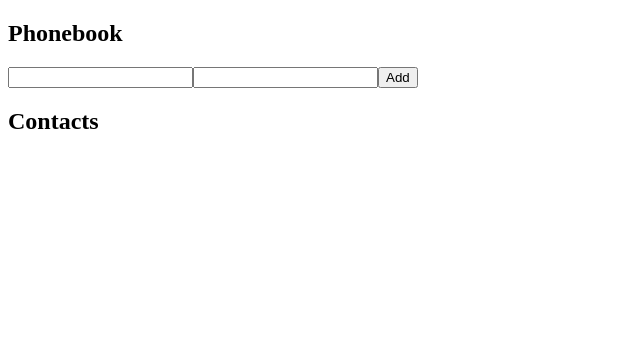
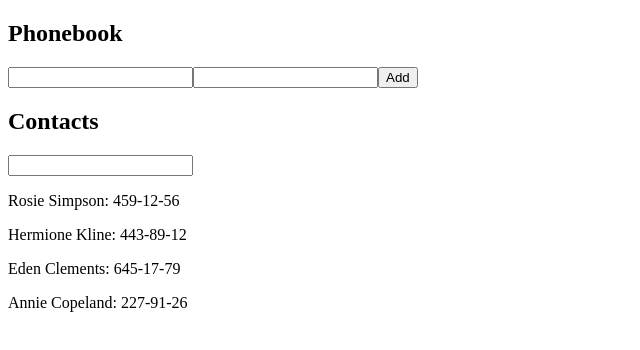
Before and after one commit to HLongNguyen0/goit-react-hw-02-phonebook, a React (Create React App) app: page / in a window 1280 px wide. Shown: the top 350 px of the page, without its empty margins (0-640 px from the left). Built offline with nearby package versions, Linux system fonts and the light colour scheme.

Commit message:
step3
filter

```diff
--- a/src/App.js
+++ b/src/App.jsx
@@ -1,11 +1,19 @@
 import { Component } from "react";
+import { Filter } from "./App.styled";
 import Contacts from "./components/Contacts/Contacts";
+import FilteredContacts from "./components/FilteredContacts/FilteredContacts";
 import Phonebook from "./components/Phonebook/Phonebook";
 import Section from "./components/Section/Section";
 
 class App extends Component {
   state = {
-    contacts: [],
+    contacts: [
+      { id: "id-1", name: "Rosie Simpson", number: "459-12-56" },
+      { id: "id-2", name: "Hermione Kline", number: "443-89-12" },
+      { id: "id-3", name: "Eden Clements", number: "645-17-79" },
+      { id: "id-4", name: "Annie Copeland", number: "227-91-26" },
+    ],
+    filter: "",
     name: "",
     number: "",
   };
@@ -41,7 +49,21 @@
           />
         </Section>
         <Section title="Contacts">
-          <Contacts contacts={this.state.contacts} />
+          <>
+            <Filter
+              name="filter"
+              value={this.state.filter}
+              onChange={this.hanleInput}
+            />
+            {this.state.filter === "" ? (
+              <Contacts contacts={this.state.contacts} />
+            ) : (
+              <FilteredContacts
+                contacts={this.state.contacts}
+                filter={this.state.filter}
+              />
+            )}
+          </>
         </Section>
       </>
     );
--- /dev/null
+++ b/src/App.styled.js
@@ -0,0 +1,3 @@
+import styled from "styled-components";
+
+export const Filter = styled.input``;
--- /dev/null
+++ b/src/components/FilteredContacts/FilteredContacts.jsx
@@ -0,0 +1,15 @@
+import React from "react";
+import { nanoid } from "nanoid";
+
+export default function FilteredContacts({ contacts, filter }) {
+  return contacts.map((contact) => {
+    const id = nanoid();
+    return (
+      contact.name.toLowerCase().includes(filter) && (
+        <p key={id}>
+          {contact.name}: {contact.number}
+        </p>
+      )
+    );
+  });
+}
```
Also changed, not shown: src/components/FilteredContacts/FilteredContacts.styled.js (added).
